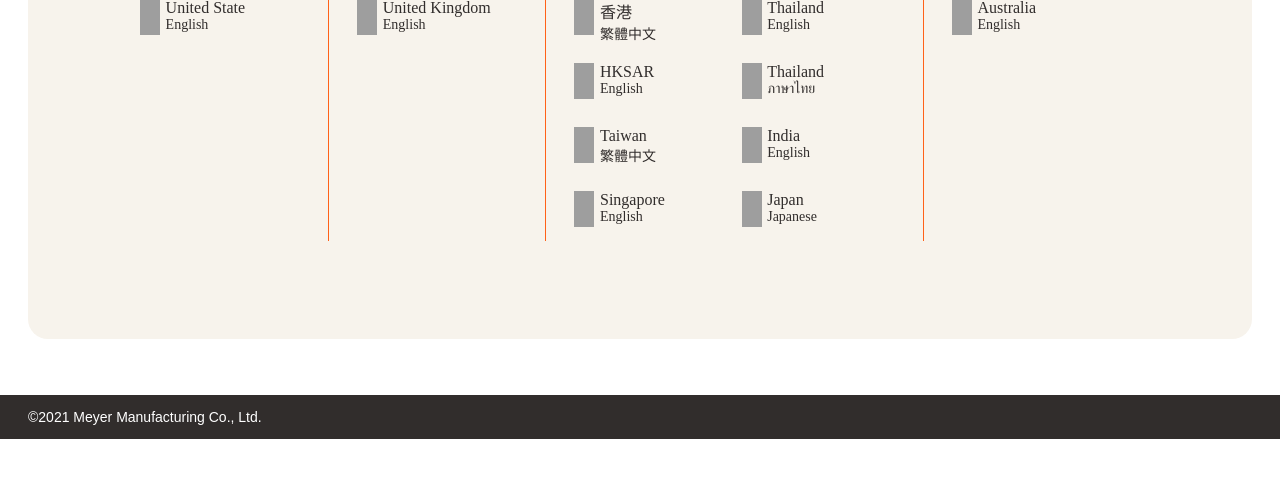
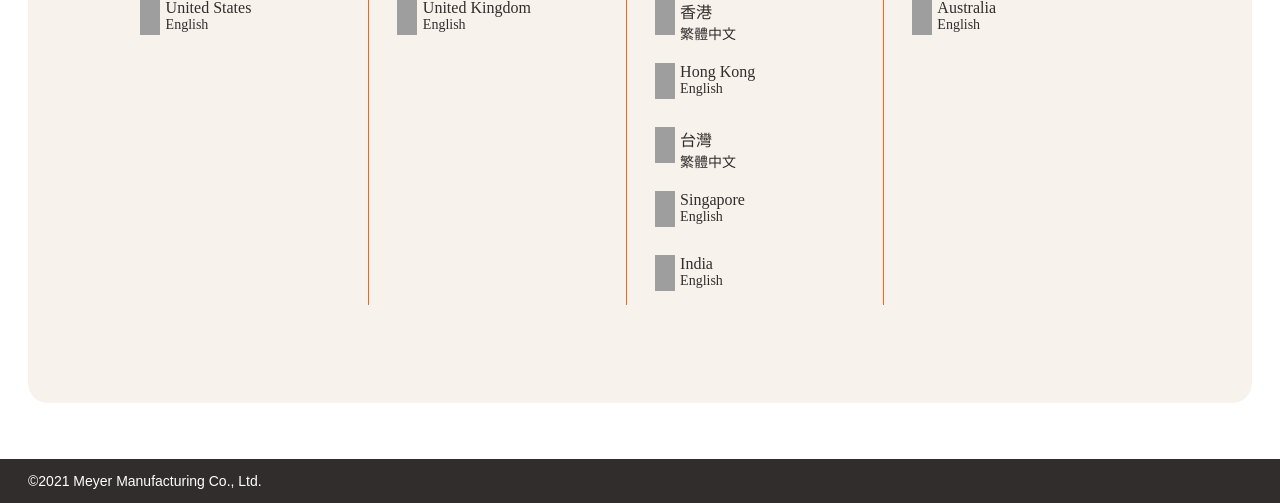
Before and after one commit to chicworkshop/demo, a plain HTML site: page index.html in a window 1280 px wide. Shown: the part 411-914 px from the top of the page. Before the commit the page ends 850 px from the top, so only its background shows below. Drawn offline with nearby package versions, Linux system fonts and the light colour scheme; grey boxes are pictures that could not be loaded; a web font is replaced by a local one.

Commit message:
2021-0811

```diff
--- a/css/style.css
+++ b/css/style.css
@@ -160,10 +160,10 @@
     max-width: none;
     margin: 0 ;
   }
-.country-list .country.Asia {
+.country-list .country.Asiax {
   	flex: 2;
   }
-  .country.Asia .list {
+  .country.Asiax .list {
   	column-count: 2;
   	flex: 1;
   }
--- a/index.html
+++ b/index.html
@@ -29,7 +29,7 @@
                         <div class="item">
                            <img src="https://cdn.shopify.com/s/files/1/0252/6029/4226/files/icn-location.svg?v=1625107937" />
                            <a href="https://us.meyer.com/">
-                              United State
+                              United States
                               <div class="lang-sub">
                                  English
                               </div>
@@ -66,7 +66,7 @@
                         <div class="item">
                            <img src="https://cdn.shopify.com/s/files/1/0252/6029/4226/files/icn-location.svg?v=1625107937" />
                            <a href="https://hk.meyer.com/">
-                              HKSAR
+                              Hong Kong
                               <div class="lang-sub">
                                  English
                               </div>
@@ -75,7 +75,7 @@
                         <div class="item">
                            <img src="https://cdn.shopify.com/s/files/1/0252/6029/4226/files/icn-location.svg?v=1625107937" />
                            <a href="https://tw.meyer.com/">
-                              Taiwan
+                              台灣
                               <div class="lang-sub">
                                  繁體中文
                               </div>
@@ -92,37 +92,10 @@
                         </div>
                         <div class="item">
                            <img src="https://cdn.shopify.com/s/files/1/0252/6029/4226/files/icn-location.svg?v=1625107937" />
-                           <a href="https://th.meyer.com/">
-                              Thailand
-                              <div class="lang-sub">
-                                 English
-                              </div>
-                           </a>
-                        </div>
-                        <div class="item">
-                           <img src="https://cdn.shopify.com/s/files/1/0252/6029/4226/files/icn-location.svg?v=1625107937" />
-                           <a href="https://th.meyer.com/th">
-                              Thailand
-                              <div class="lang-sub">
-                                 ภาษาไทย
-                              </div>
-                           </a>
-                        </div>
-                        <div class="item">
-                           <img src="https://cdn.shopify.com/s/files/1/0252/6029/4226/files/icn-location.svg?v=1625107937" />
                            <a href="https://in.meyer.com/">
                               India
                               <div class="lang-sub">
                                  English
-                              </div>
-                           </a>
-                        </div>
-                        <div class="item">
-                           <img src="https://cdn.shopify.com/s/files/1/0252/6029/4226/files/icn-location.svg?v=1625107937" />
-                           <a href="https://jp.meyer.com/">
-                              Japan
-                              <div class="lang-sub">
-                                 Japanese
                               </div>
                            </a>
                         </div>
```
